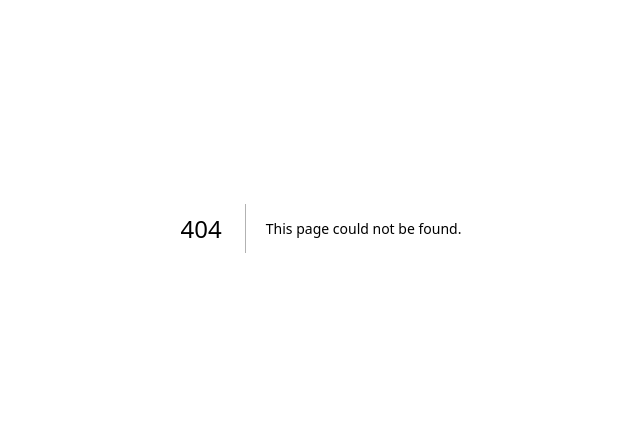
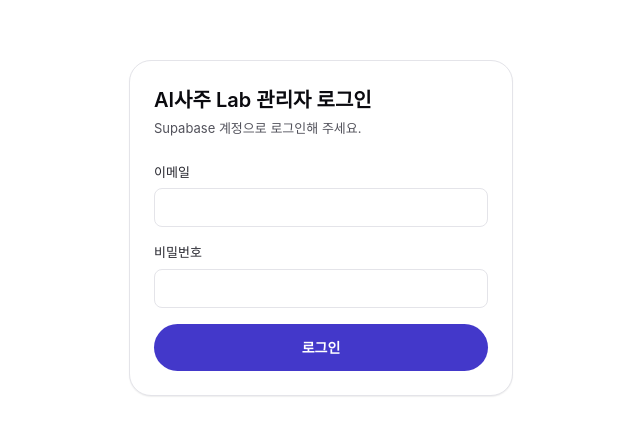
Before and after one commit to calvincheoi-gif/aisaju-landing, a Next.js app: page /admin/login in a window 1280 px wide. Before the commit this address had no page. Shown: the part 172-608 px from the top of the page, without its empty margins (319-959 px from the left). Built offline with nearby package versions, Linux system fonts and the light colour scheme; a web font is replaced by a local one.

Commit message:
Add files via upload

```diff
--- /dev/null
+++ b/app/admin/login/page.tsx
@@ -0,0 +1,71 @@
+"use client";
+
+import { useState } from "react";
+import { useRouter } from "next/navigation";
+import { getSupabaseBrowserClient } from "@/lib/supabase-browser";
+
+const inputClass =
+  "w-full rounded-sm border border-border bg-white px-3 py-2 text-[14px] text-ink-900 outline-none focus:border-indigo-600";
+const labelClass = "mb-1.5 block text-[13px] font-medium text-ink-700";
+
+export default function AdminLoginPage() {
+  const router = useRouter();
+  const [email, setEmail] = useState("");
+  const [password, setPassword] = useState("");
+  const [error, setError] = useState<string | null>(null);
+  const [loading, setLoading] = useState(false);
+
+  async function handleSubmit(e: React.FormEvent) {
+    e.preventDefault();
+    setLoading(true);
+    setError(null);
+    try {
+      const supabase = getSupabaseBrowserClient();
+      const { error: signInError } = await supabase.auth.signInWithPassword({ email, password });
+      if (signInError) {
+        setError("로그인에 실패했습니다: " + signInError.message);
+        return;
+      }
+      router.push("/admin");
+    } finally {
+      setLoading(false);
+    }
+  }
+
+  return (
+    <main className="mx-auto flex min-h-screen max-w-content items-center justify-center px-6">
+      <div className="card w-full max-w-sm">
+        <h1 className="text-[20px] font-semibold text-ink-900">AI사주 Lab 관리자 로그인</h1>
+        <p className="mt-1 text-[13px] text-body">Supabase 계정으로 로그인해 주세요.</p>
+        <form onSubmit={handleSubmit} className="mt-6 space-y-4">
+          <div>
+            <label className={labelClass}>이메일</label>
+            <input
+              type="email"
+              className={inputClass}
+              value={email}
+              onChange={(e) => setEmail(e.target.value)}
+              autoComplete="username"
+              required
+            />
+          </div>
+          <div>
+            <label className={labelClass}>비밀번호</label>
+            <input
+              type="password"
+              className={inputClass}
+              value={password}
+              onChange={(e) => setPassword(e.target.value)}
+              autoComplete="current-password"
+              required
+            />
+          </div>
+          {error && <p className="text-[13px] text-red-600">{error}</p>}
+          <button type="submit" className="btn-primary w-full justify-center" disabled={loading}>
+            {loading ? "로그인 중..." : "로그인"}
+          </button>
+        </form>
+      </div>
+    </main>
+  );
+}
```
